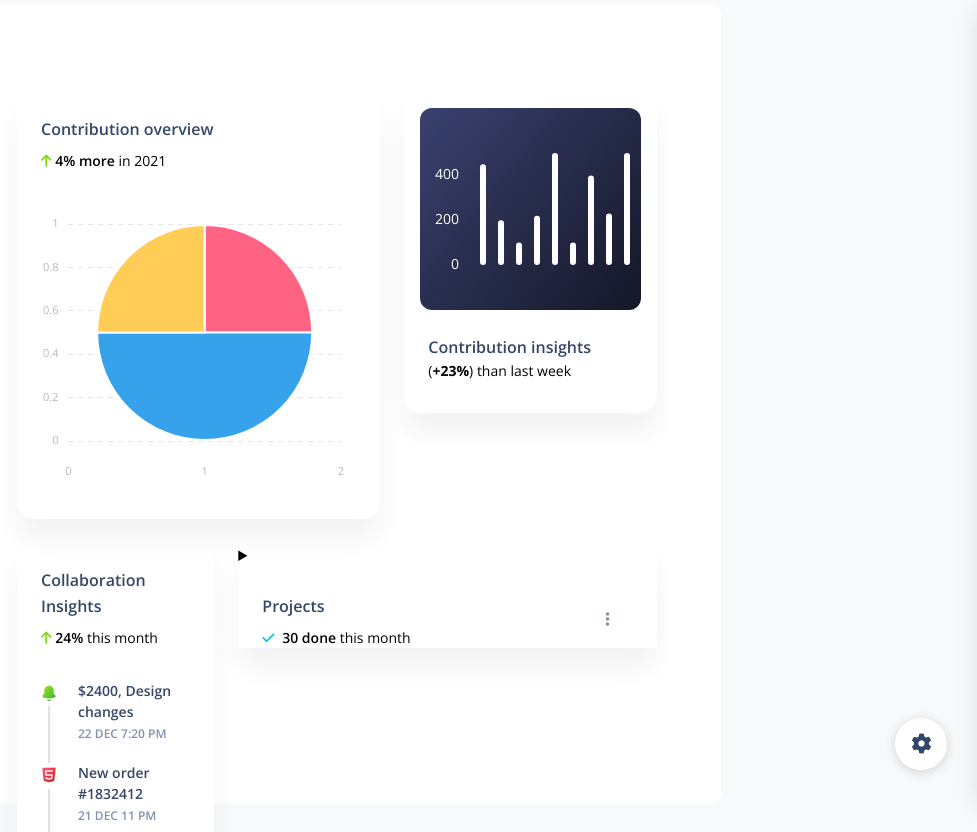
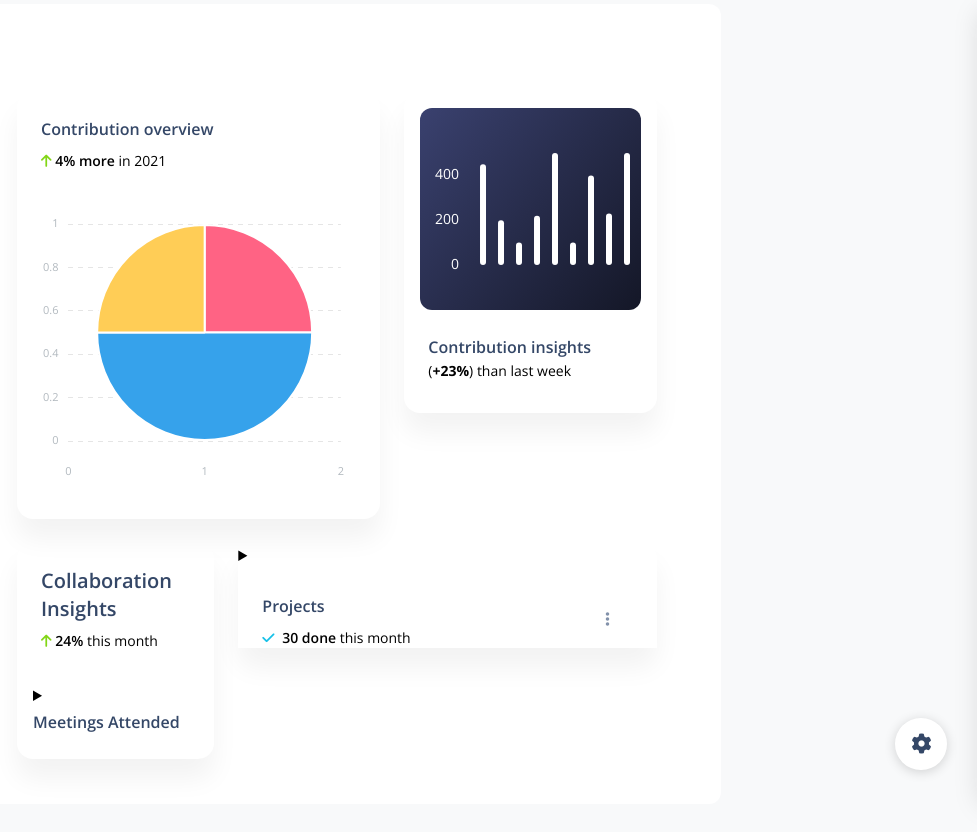
Before and after one commit to ArchanaPrabhu/Cobot-Webpack, a website built with webpack: page src/index.html in a window 1280 px wide. Shown: the top 832 px of the page, without its empty margins (303-1280 px from the left). Built offline with nearby package versions, Linux system fonts and the light colour scheme; a script that the page names is missing.

Commit message:
adding meetings

```diff
--- a/src/index.html
+++ b/src/index.html
@@ -61,13 +61,15 @@
         <div class="col-lg-4 col-md-6 mb-md-0 mb-4">
           <div class="card h-100">
             <div class="card-header pb-0">
-              <h6>Collaboration Insights</h6>
+              <h5>Collaboration Insights</h6>
               <p class="text-sm">
                 <i class="fa fa-arrow-up text-success" aria-hidden="true"></i>
                 <span class="font-weight-bold">24%</span> this month
               </p>
             </div>
             <div class="card-body p-3">
+              <details>
+                <summary> <h6> Meetings Attended </h6></summary>
                 <div class="timeline timeline-one-side">
                   <div class="timeline-block mb-3">
                     <span class="timeline-step">
@@ -124,6 +126,7 @@
                     </div>
                   </div>
                 </div>
+              </details>
             </div>
           </div>
         </div>
```
Lines whose indentation alone changed are shown as unchanged.
